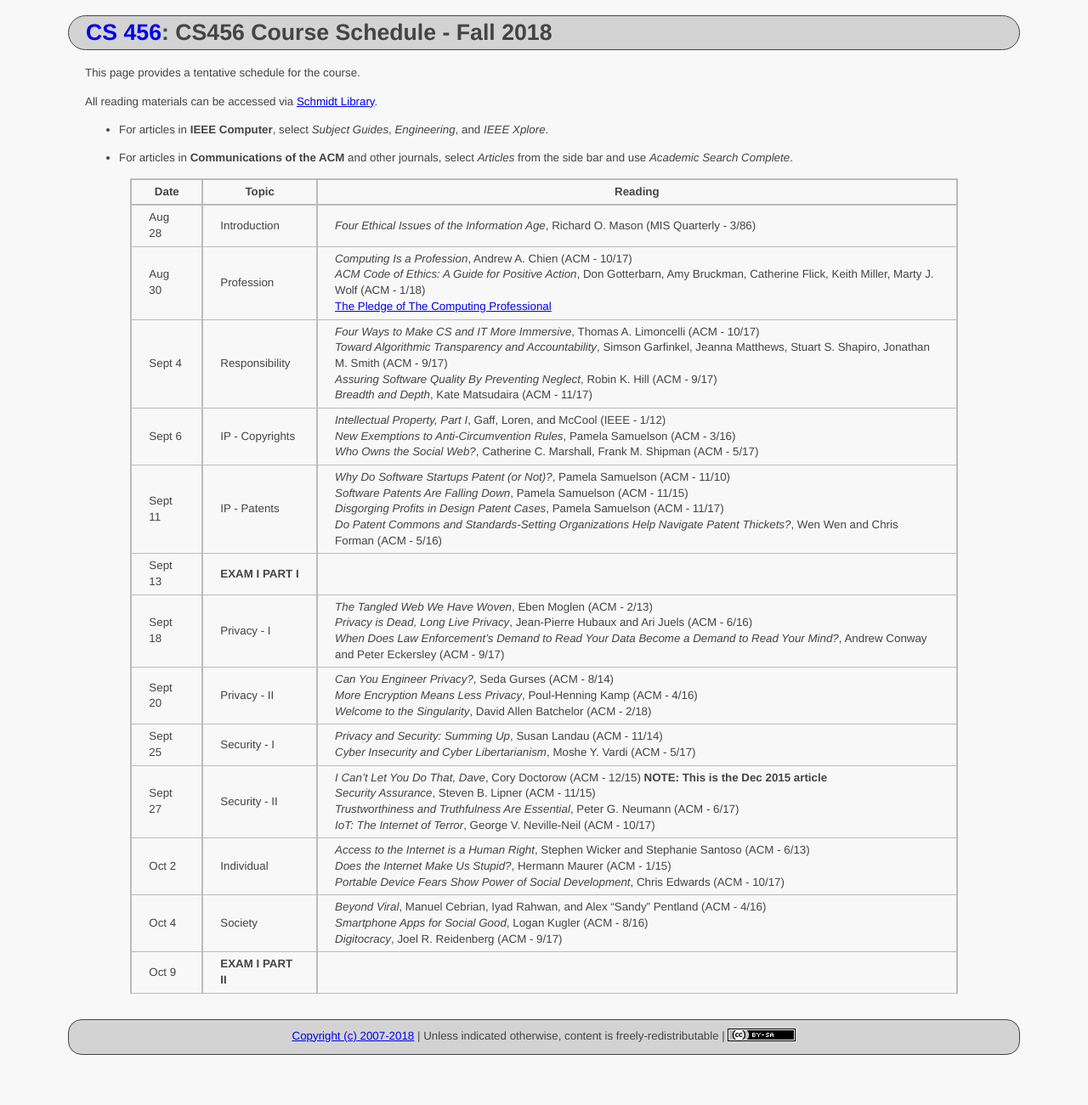
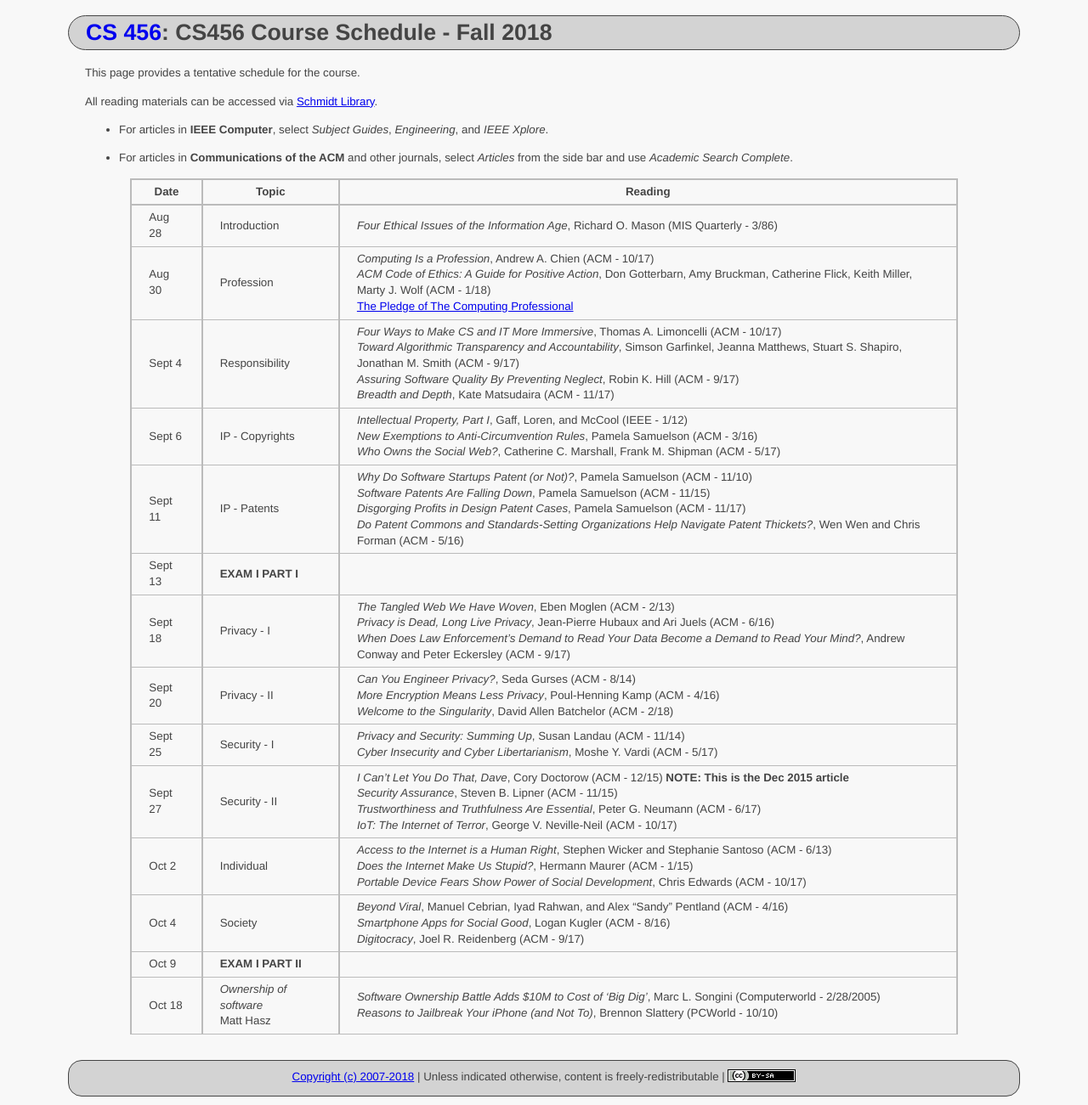
Before and after one commit to ycpcs/cs456-fall2018, a Jekyll site: the page built from schedule/index.md, in a window 1280 px wide. Shown: the whole page at 85% size. Built offline with Jekyll 4.4.1, drawn with Linux system fonts in a browser that asks for light colours; before the commit the page ends 1252 px from its top, so only the background shows below that.

Commit message:
add software ownership articles
add software ownership articles

```diff
--- a/schedule/index.md
+++ b/schedule/index.md
@@ -26,9 +26,8 @@ All reading materials can be accessed via [Schmidt Library](http://library.ycp.e
 > Sept 27 | Security - II       | *I Can't Let You Do That, Dave*, Cory Doctorow (ACM - 12/15) **NOTE: This is the Dec 2015 article** <br /> *Security Assurance*, Steven B. Lipner (ACM - 11/15) <br /> *Trustworthiness and Truthfulness Are Essential*, Peter G. Neumann (ACM - 6/17) <br /> *IoT: The Internet of Terror*, George V. Neville-Neil (ACM - 10/17)|
 > Oct 2   | Individual          | *Access to the Internet is a Human Right*, Stephen Wicker and Stephanie Santoso (ACM - 6/13) <br /> *Does the Internet Make Us Stupid?*, Hermann Maurer (ACM - 1/15)  <br /> *Portable Device Fears Show Power of Social Development*, Chris Edwards (ACM - 10/17) |
 > Oct 4   | Society             | *Beyond Viral*, Manuel Cebrian, Iyad Rahwan, and Alex "Sandy" Pentland (ACM - 4/16) <br /> *Smartphone Apps for Social Good*, Logan Kugler (ACM - 8/16)  <br /> *Digitocracy*, Joel R. Reidenberg (ACM - 9/17) |
-> Oct 9  | **EXAM I PART II**  | |
-
-
+> Oct 9   | **EXAM I PART II**  | |
+> Oct 18  | *Ownership of software* <br /> Matt Hasz | *Software Ownership Battle Adds $10M to Cost of 'Big Dig'*, Marc L. Songini (Computerworld - 2/28/2005) <br /> *Reasons to Jailbreak Your iPhone (and Not To)*, Brennon Slattery (PCWorld - 10/10) |
 
 
 
```
